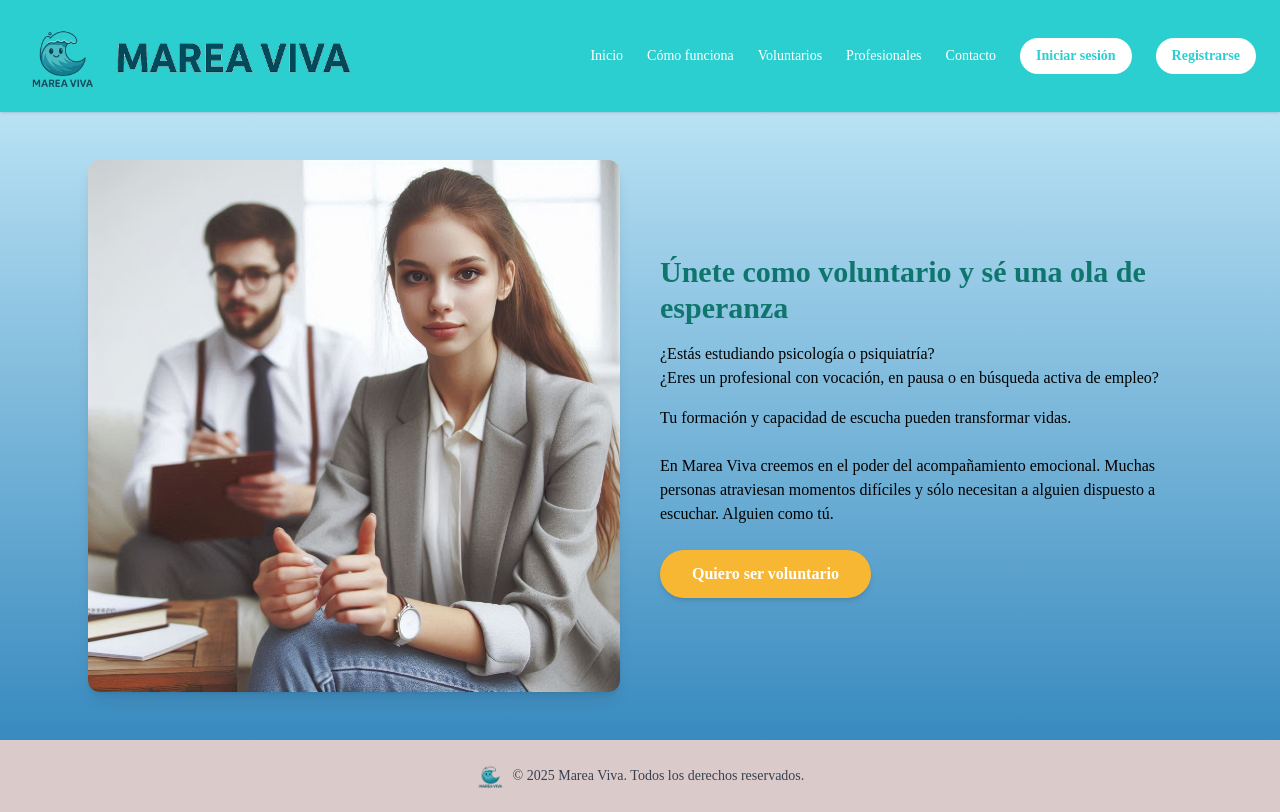
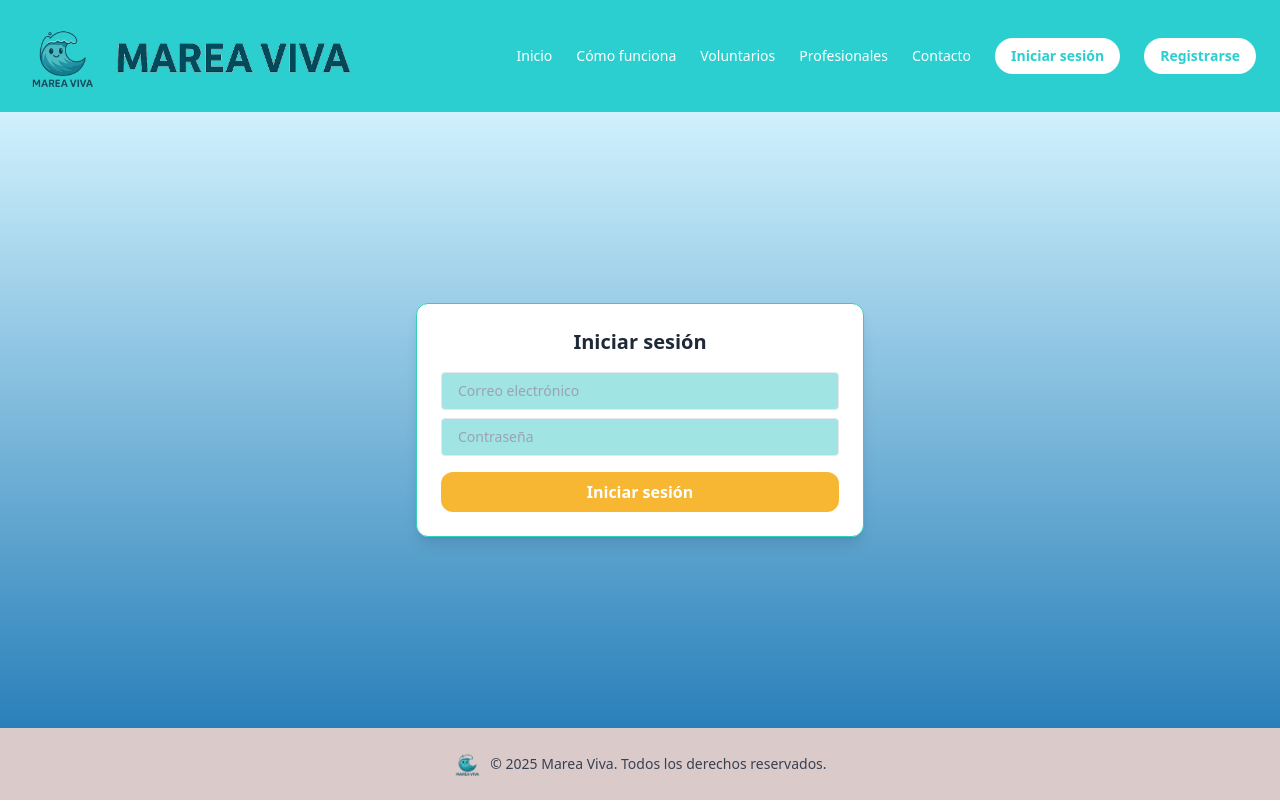
Before and after one commit to Emagmunioz/MareaViva, a React app in the folder frontend/: page /voluntarios in a window 1280 px wide. Built offline with nearby package versions, Linux system fonts and the light colour scheme; the HTML template or start-up script is replaced by a standard one.

Commit message:
several changes for login and register

```diff
--- a/frontend/src/components/Modal.jsx
+++ b/frontend/src/components/Modal.jsx
@@ -1,7 +1,14 @@
 import React from "react";
 import { FiCheckCircle, FiAlertCircle } from "react-icons/fi";
 
-export default function Modal({ message, type = "success", onClose, bgColor = "#DBCACA" }) {
+export default function Modal({
+  message,
+  type = "success",
+  onClose,
+  bgColor = "#DBCACA",
+  buttonColor = "#F7B733",
+  buttonText = "Cerrar"
+}) {
   const borderColor = type === "success" ? "#30CFC0" : "#F7B733";
   const Icon = type === "success" ? FiCheckCircle : FiAlertCircle;
   const title = type === "success" ? "Éxito" : "Error";
@@ -19,21 +26,19 @@ export default function Modal({ message, type = "success", onClose, bgColor = "#
         <div className="flex justify-center mb-2">
           <Icon size={40} color={borderColor} />
         </div>
-        <h3 className="text-lg font-bold mb-2 text-gray-800">
-          {title}
-        </h3>
+        <h3 className="text-lg font-bold mb-2 text-gray-800">{title}</h3>
         <p className="text-gray-700 mb-4">{message}</p>
         <button
           onClick={onClose}
           className="text-white font-semibold px-4 py-2 rounded transition"
           style={{
-            backgroundColor: "#F7B733",
+            backgroundColor: buttonColor,
             boxShadow: "0 2px 6px rgba(0,0,0,0.15)",
           }}
           onMouseOver={(e) => (e.currentTarget.style.backgroundColor = "#e5a323")}
-          onMouseOut={(e) => (e.currentTarget.style.backgroundColor = "#F7B733")}
+          onMouseOut={(e) => (e.currentTarget.style.backgroundColor = buttonColor)}
         >
-          Cerrar
+          {buttonText}
         </button>
       </div>
 
--- a/frontend/src/pages/Dashboard.jsx
+++ b/frontend/src/pages/Dashboard.jsx
@@ -1,10 +1,13 @@
 import React from "react";
 import { logout } from "../services/authService.js";
+import { useNavigate } from "react-router-dom";
 
 export default function Dashboard() {
+  const navigate = useNavigate();
+
   const handleLogout = () => {
     logout();
-    window.location.href = "/login";
+    navigate("/"); // Redirige al home "/" tras cerrar sesión
   };
 
   return (
@@ -13,9 +16,9 @@ export default function Dashboard() {
       <p className="text-lg text-gray-700 mb-6">Acceso autorizado con token.</p>
       <button
         onClick={handleLogout}
-        className="px-6 py-2 bg-red-600 text-white rounded-lg hover:bg-red-700 transition"
+        className="px-6 py-2 bg-[#f6a21e] hover:bg-[#e5921c] text-white rounded-lg transition"
       >
-        Cerrar sesión
+        Ir al Inicio
       </button>
     </div>
   );
--- a/frontend/src/pages/Login.jsx
+++ b/frontend/src/pages/Login.jsx
@@ -3,8 +3,8 @@ import { useForm } from "react-hook-form";
 import { useNavigate } from "react-router-dom";
 import api from "@/services/api";
 import Modal from "@/components/Modal";
-import Header from "@/components/Header";   // ✅ Agregamos Header
-import Footer from "@/components/Footer";   // ✅ Agregamos Footer
+import Header from "@/components/Header";
+import Footer from "@/components/Footer";
 
 export default function Login() {
   const { register, handleSubmit, formState: { errors } } = useForm();
@@ -13,20 +13,22 @@ export default function Login() {
 
   const onSubmit = async (data) => {
     try {
-      await api.post("/auth/login", data);
+      const response = await api.post("/auth/login", data); // 🔥 Capturamos el response
+      const token = response.data.token; // 🔥 Obtenemos el token
+      localStorage.setItem("token", token); // 🔥 Guardamos el token en localStorage
+
+      // Redirigir a dashboard
       navigate("/dashboard");
     } catch (error) {
-      const msg = error.response?.data?.error || "Error al iniciar sesión. Intenta nuevamente.";
+      const msg = error.response?.data?.message || error.response?.data || "Error al iniciar sesión. Intenta nuevamente.";
       setModal({ open: true, message: msg, type: "error" });
     }
   };
 
   return (
     <div className="flex flex-col min-h-screen">
-      {/* Header */}
       <Header />
 
-      {/* Formulario */}
       <main className="flex-grow bg-gradient-to-b from-[#D0F1FD] to-[#2980b9] flex items-center justify-center p-4">
         <form
           onSubmit={handleSubmit(onSubmit)}
@@ -68,7 +70,6 @@ export default function Login() {
         )}
       </main>
 
-      {/* Footer */}
       <Footer />
     </div>
   );
--- a/frontend/src/pages/ProfileForm.jsx
+++ b/frontend/src/pages/ProfileForm.jsx
@@ -48,7 +48,7 @@ export default function ProfileForm() {
         }
 
         setTimeout(() => {
-          navigate("/dashboard");
+          navigate("/");
         }, 2000);
       } else {
         setMessage("Error al guardar el perfil.");
--- a/frontend/src/pages/VolunteersPage.jsx
+++ b/frontend/src/pages/VolunteersPage.jsx
@@ -1,46 +1,86 @@
+import React, { useState } from "react";
+import { useForm } from "react-hook-form";
 import { useNavigate } from "react-router-dom";
+import api from "@/services/api";
+import Modal from "@/components/Modal";
 import Header from "@/components/Header";
 import Footer from "@/components/Footer";
-import practicasImage from "@/assets/practicas.png"; // Asegúrate que esta imagen exista
 
-export default function VolunteersPage() {
+export default function Login() {
+  const { register, handleSubmit, formState: { errors } } = useForm();
+  const [modal, setModal] = useState({ open: false, message: "", type: "success", action: null });
   const navigate = useNavigate();
 
+  const onSubmit = async (data) => {
+    try {
+      const response = await api.post("/auth/login", data);
+      const token = response.data.token;
+      localStorage.setItem("token", token);
+
+      // Al éxito, mostrar modal con botón para volver a Home
+      setModal({
+        open: true,
+        message: "¡Inicio de sesión exitoso!",
+        type: "success",
+        action: () => navigate("/") // función para redirigir a home
+      });
+
+    } catch (error) {
+      const msg = error.response?.data?.message || error.response?.data || "Error al iniciar sesión. Intenta nuevamente.";
+      setModal({ open: true, message: msg, type: "error", action: null });
+    }
+  };
+
   return (
-    <div className="bg-gradient-to-b from-[#D0F1FD] to-[#2980b9] min-h-screen flex flex-col font-['Poppins'] text-black">
+    <div className="flex flex-col min-h-screen">
       <Header />
 
-      <main className="flex-grow max-w-6xl mx-auto px-6 py-12 grid md:grid-cols-2 gap-10 items-center">
-        {/* Imagen de prácticas */}
-        <img
-          src={practicasImage}
-          alt="Estudiante voluntario acompañando"
-          className="rounded-xl shadow-lg w-full object-cover"
-        />
+      <main className="flex-grow bg-gradient-to-b from-[#D0F1FD] to-[#2980b9] flex items-center justify-center p-4">
+        <form
+          onSubmit={handleSubmit(onSubmit)}
+          className="bg-white p-6 rounded-xl shadow-lg w-full max-w-md border border-[#30CFC0]"
+        >
+          <h2 className="text-xl font-bold mb-4 text-center text-gray-800">Iniciar sesión</h2>
 
-        {/* Texto y botón */}
-        <div>
-          <h2 className="text-3xl font-bold text-teal-700 mb-4">
-            Únete como voluntario y sé una ola de esperanza
-          </h2>
-          <p className="mb-4">
-            ¿Estás estudiando psicología o psiquiatría?<br />
-            ¿Eres un profesional con vocación, en pausa o en búsqueda activa de empleo?
-          </p>
-          <p className="mb-6">
-            Tu formación y capacidad de escucha pueden transformar vidas.
-          </p>
-          <p className="mb-6">
-            En Marea Viva creemos en el poder del acompañamiento emocional. Muchas personas atraviesan momentos difíciles y sólo necesitan a alguien dispuesto a escuchar. Alguien como tú.
-          </p>
+          <input
+            type="email"
+            {...register("email", { required: "Correo obligatorio" })}
+            placeholder="Correo electrónico"
+            className="bg-[#A0E4E4] input mb-2"
+          />
+          {errors.email && <p className="text-sm text-red-600">{errors.email.message}</p>}
+
+          <input
+            type="password"
+            {...register("password", { required: "Contraseña obligatoria" })}
+            placeholder="Contraseña"
+            className="bg-[#A0E4E4] input mb-4"
+          />
+          {errors.password && <p className="text-sm text-red-600">{errors.password.message}</p>}
 
           <button
-            onClick={() => navigate("/profile-form")}
-            className="bg-[#f7b733] hover:bg-[#f6a21e] text-white font-semibold py-3 px-8 rounded-full transition shadow-md hover:shadow-lg"
+            type="submit"
+            className="w-full bg-[#F7B733] hover:bg-[#f5a623] text-white font-semibold py-2 rounded-xl transition duration-300"
           >
-            Quiero ser voluntario
+            Iniciar sesión
           </button>
-        </div>
+        </form>
+
+        {modal.open && (
+          <Modal
+            message={modal.message}
+            type={modal.type}
+            onClose={() => {
+              if (modal.action) {
+                modal.action(); // 🔥 Ejecutar acción si existe
+              }
+              setModal({ ...modal, open: false });
+            }}
+            bgColor="#DBCACA"
+            buttonColor="#f6a21e" // 🔥 Cambiamos el color del botón
+            buttonText="Ir a Inicio" // 🔥 Texto personalizado
+          />
+        )}
       </main>
 
       <Footer />
```
